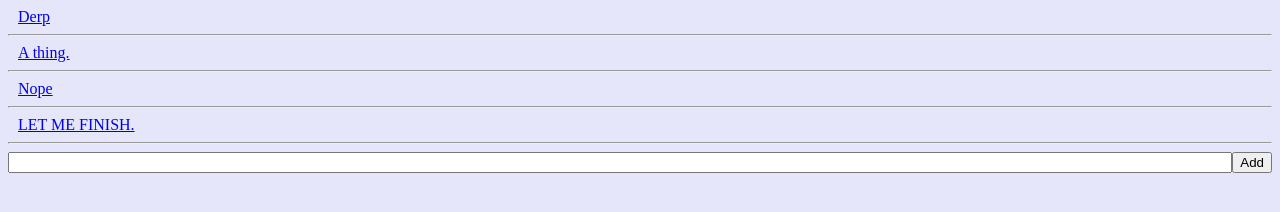
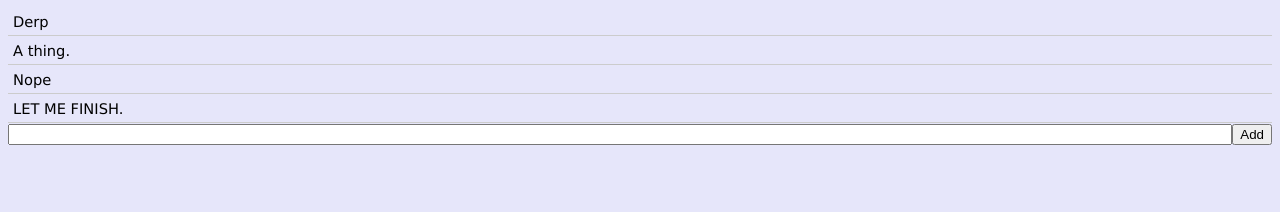
Before and after one commit to BobbySig/quick_phrase, a browser extension: page panel.html in a window 1280 px wide. Drawn offline with Linux system fonts and the light colour scheme.

Commit message:
CSS Modifications
-Color changes on hover
-Lines correct size
-Phrases no longer look like links
-Phrases are in larger font
-New font

```diff
--- a/panel.css
+++ b/panel.css
@@ -1,7 +1,41 @@
+a:link {
+	color: inherit;
+	text-decoration: none;
+}
+
+a:visited {
+	color: inherit;
+	text-decoration: none;
+}
+
+a:active {
+	background-color: grey;
+	text-decoration: none;
+}
+
+a:hover {
+	background-color: lightgrey;
+	text-decoration: none;
+}
+
 a {
 	display: inline-block;
-	margin:0 10px;
+	margin:0 0px;
 	display: -webkit-flex;
+}
+
+div {
+	padding: 5px 5px;
+}
+
+hr {
+    display: block;
+    height: 1px;
+    border: 0;
+    border-top: 1px solid #ccc;
+    margin: 0;
+    padding: 0;
+    width: 100%;
 }
 
 form {
@@ -15,4 +49,6 @@ input {
 
 body {
 	background-color: lavender;
+	font-family: Verdana, Geneva, sans-serif;
+	font-size: 11pt;
 }
```
